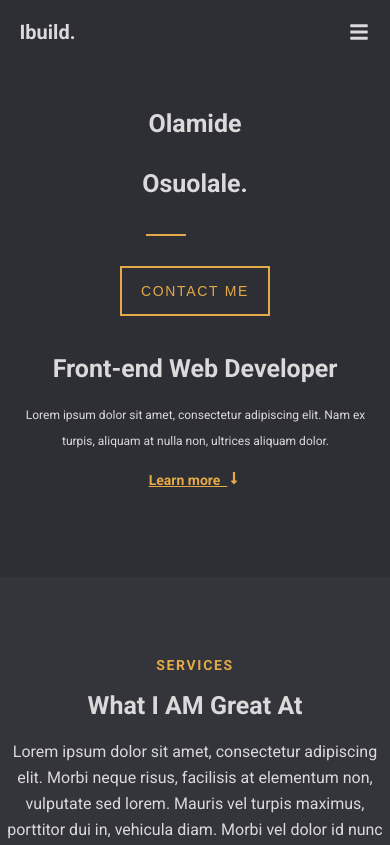
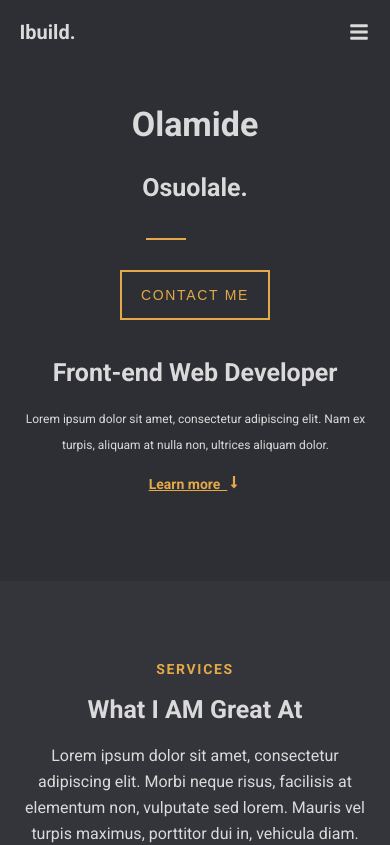
Before and after one commit to oluwajueda/portfolio-for-me, a React (Create React App) app: page / in a window 390 px wide. Shown: the top 845 px of the page. Built offline with nearby package versions, Linux system fonts and the light colour scheme.

Commit message:
changes made

```diff
--- a/src/Introduction.js
+++ b/src/Introduction.js
@@ -3,7 +3,7 @@ import React from 'react'
 const Introduction = () => {
   return <section className='introduction'>
         <div className='intro-name'>
-<h1> Olamide
+<h1> <span className='olamide'>Olamide</span>
      <br/>
 Osuolale
 <span>.</span>
--- a/src/Navbar.js
+++ b/src/Navbar.js
@@ -20,10 +20,10 @@ const Navbar = () => {
           <div className={`${showLinks?'links-container show-container':'links-container'}`}>
         <ul className='menu-nav' >
 
-            <li><a href='#first'>Home</a></li>
-            <li><a href='#services'>Services</a></li>
-            <li><a  href='#portfolio'>Portfolio</a></li>
-            <li><a  href='#contact'>Contact</a></li>
+            <li><a className='nav-link' href='#first'>Home</a></li>
+            <li><a  className='nav-link' href='#services'>Services</a></li>
+            <li><a  className='nav-link'  href='#portfolio'>Portfolio</a></li>
+            <li><a  className='nav-link' href='#contact'>Contact</a></li>
 
 
         </ul>
--- a/src/Portfolio.js
+++ b/src/Portfolio.js
@@ -7,10 +7,12 @@ const Portfolio = () => {
     <div className='third-part-div'>
   <h3>PORTFOLIO</h3>
     <h2>My React & Javascript Projects</h2>
+    <div className='react-p'>
     <p>Lorem ipsum dolor sit amet, consectetur adipiscing elit. Morbi neque risus, facilisis at elementum non,
          vulputate sed lorem. Mauris vel turpis maximus, porttitor dui in,
          vehicula diam. Morbi vel dolor id nunc fringilla maximus.
          Class aptent taciti sociosqu ad litora torquent per conubia nostra, per inceptos himenaeos.</p>
+         </div>
     </div>
   <div className='portfolio-map'>
  {
@@ -20,7 +22,7 @@ const Portfolio = () => {
     return<div key={id} className='portfolio-section'>
 
         <img className='image-port' src='/photos/quiz-image.jpg' alt='name'/>
-        <h4>{name}</h4>
+        <h4 className='project-name'>{name}</h4>
         <p className='portfolio-text'>{text}</p>
 
     </div>
--- a/src/index.css
+++ b/src/index.css
@@ -448,6 +448,9 @@ text-decoration: none;
 
 
     }
+    .olamide{
+      font-size: 34px;
+    }
 
 
 ul{
@@ -471,13 +474,21 @@ ul{
      }
 
      ul li {
-      margin-bottom: 5px;
-      padding: 2px;
+
+      margin-bottom: 10px;
+      padding: 5px;
      }
      .menu-nav{
       padding-top: 32px;
+
      }
-
+       li a{
+          padding-bottom: 20px;
+          margin-bottom: 10px;
+          padding-top: 20px;
+          margin-top: 10px;
+          font-size: 19px;
+       }
 
 
         .lists-container{
@@ -487,7 +498,7 @@ ul{
         }
 
         .show-container{
-          height: 10rem;
+          height: 12.5rem;
         }
     /* .nav-menu{
       display: none;
@@ -515,7 +526,7 @@ ul{
     }
 
     .dash{
-      margin-bottom: 15px;
+      margin-bottom: 23px;
       margin-left: 26px;
 
     }
@@ -571,9 +582,12 @@ ul{
 
         }
 
-        /* .p-div{
-          width: 100%;
-        } */
+        .p-div{
+          width: 90%;
+          text-align: center;
+          margin-left: auto;
+          margin-right: auto;
+        }
     .introduction{
       display: flex;
       flex-direction: column;
@@ -670,6 +684,11 @@ ul{
            text-align: center;
 
          }
+         .react-p{
+          width: 90%;
+          margin-left: auto;
+          margin-right: auto;
+         }
 
          .image-port{
           text-align: center;
@@ -700,4 +719,22 @@ ul{
                               align-items: center;
                               margin-top: 13px;
                             } */
+
+                            .project-name{
+                              font-size: 22px;
+                              color: #e4aa48;
+                              padding-top: 8px;
+                              padding-bottom: 8px;
+                              text-transform: capitalize;
+                              font-weight: bold;
+                            }
+            .fourth-part-div h2{
+              font-size: 25px;
+            }
+
+                        .fourth-part-div p{
+                          width: 90%;
+                          margin-left: auto;
+                          margin-right: auto;
+                        }
 }
```
